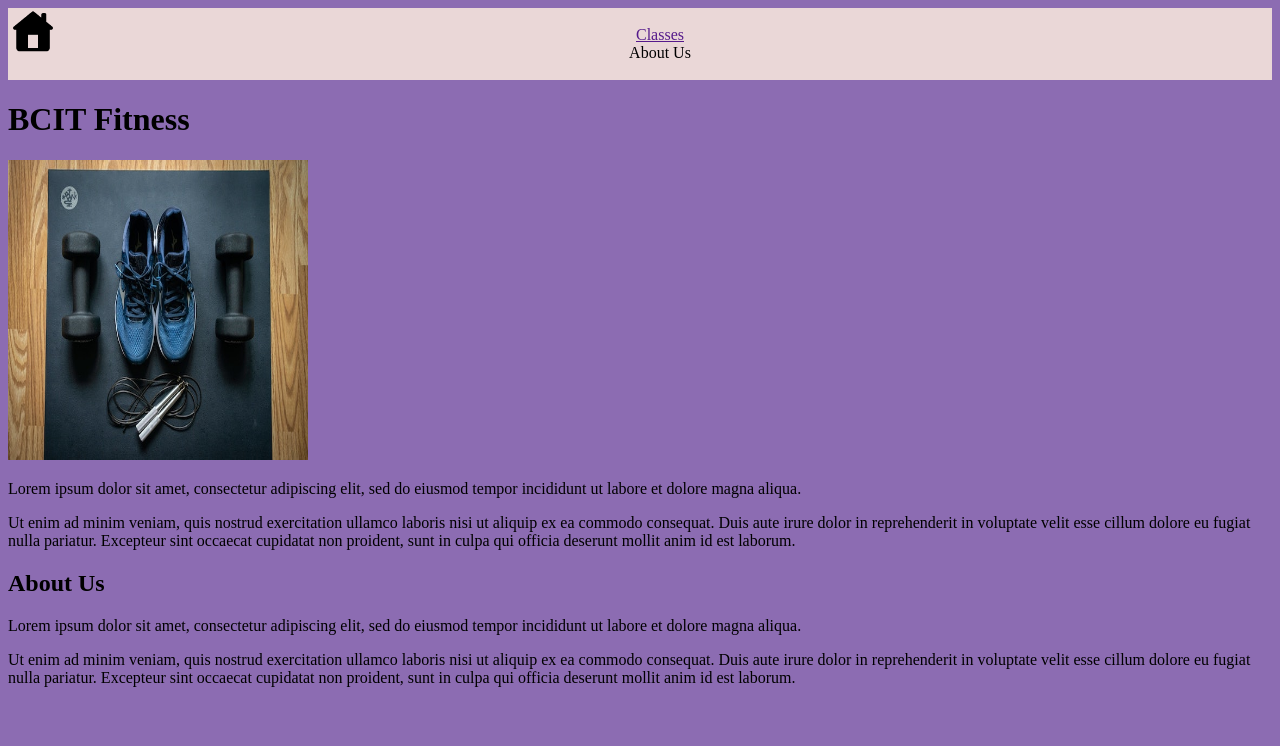
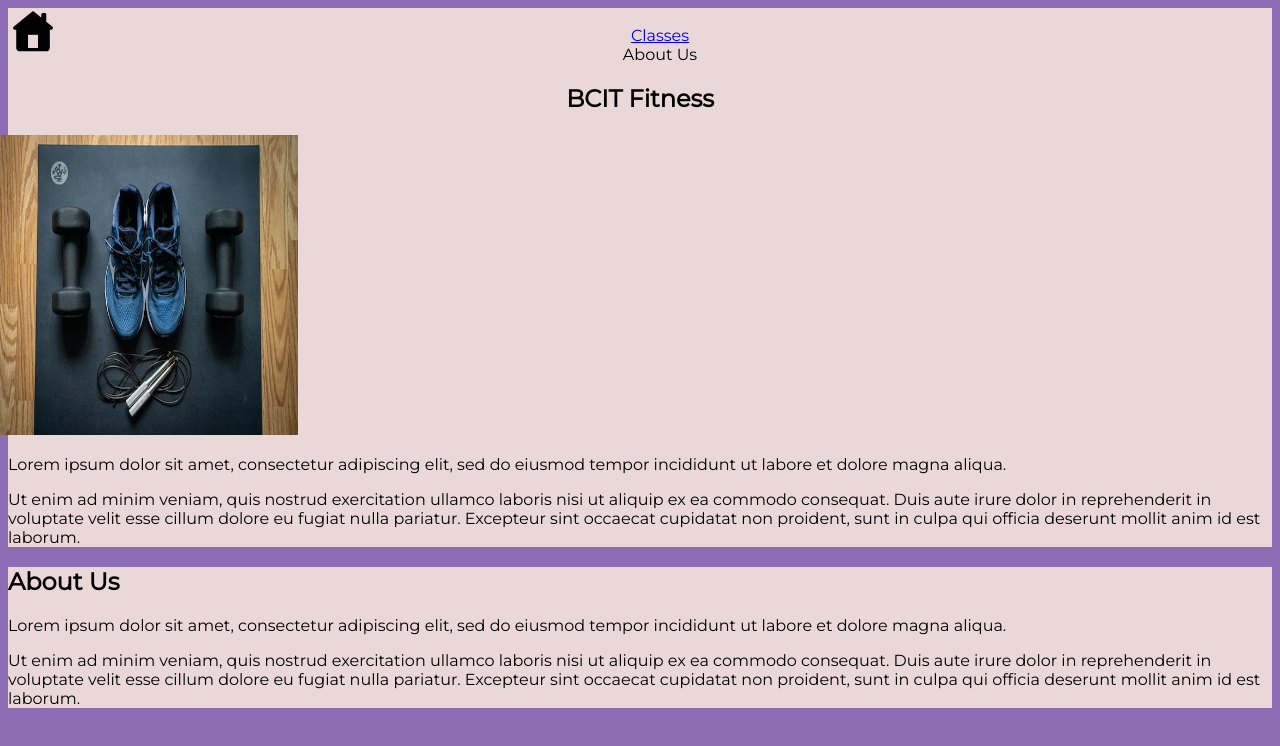
Before and after one commit to JanePan1/Midterm, a plain HTML site: page index.html in a window 1280 px wide. Drawn offline with Linux system fonts and the light colour scheme.

Commit message:
add link

```diff
--- a/CSS/stylesheet.css
+++ b/CSS/stylesheet.css
@@ -1,5 +1,7 @@
 body{
     background-color: #8C6CB2;
+    font-family: 'Bree Serif', serif;
+    font-family: 'Montserrat', sans-serif;
 }
 nav{
     background-color: #EAD7D7;
@@ -16,3 +18,16 @@ nav{
     left: 0;
     top: 0;
 }
+
+.gym{
+    position: relative;
+    right: 10px;
+}
+
+footer{
+    background-color: #EAD7D7;
+}
+
+main{
+    background-color: #EAD7D7;
+}
--- a/index.html
+++ b/index.html
@@ -5,6 +5,9 @@
     <meta name="viewport" content="width=device-width, initial-scale=1.0">
     <title>Document</title>
     <link rel="stylesheet" href="CSS/stylesheet.css"/>
+    <link rel="preconnect" href="https://fonts.googleapis.com">
+    <link rel="preconnect" href="https://fonts.gstatic.com" crossorigin>
+    <link href="https://fonts.googleapis.com/css2?family=Bree+Serif&family=Montserrat&display=swap" rel="stylesheet">
 </head>
 
 <body>
@@ -12,12 +15,13 @@
         <nav>
             <img class="home" src="images/home.png" alt="home" width="50" height="50">
             <ul class="bullet">
-                <li><a href="">Classes</a></li>
+                <li><a href="misc/classes.html">Classes</a></li>
                 <li>About Us</li>
             </ul>
+            <h1>BCIT Fitness</h1>
         </nav>
 
-        <h1>BCIT Fitness</h1>
+
 
     </header>
 
@@ -35,7 +39,7 @@
     </Main>
 
     <footer>
-        <h2>About Us</h2>
+        <h2 class="us">About Us</h2>
         <p>Lorem ipsum dolor sit amet, consectetur adipiscing elit,
             sed do eiusmod tempor incididunt ut labore et dolore magna aliqua. </p>
         <p>
```
Also changed, not shown: misc/classes.html (+7 -4 lines).
